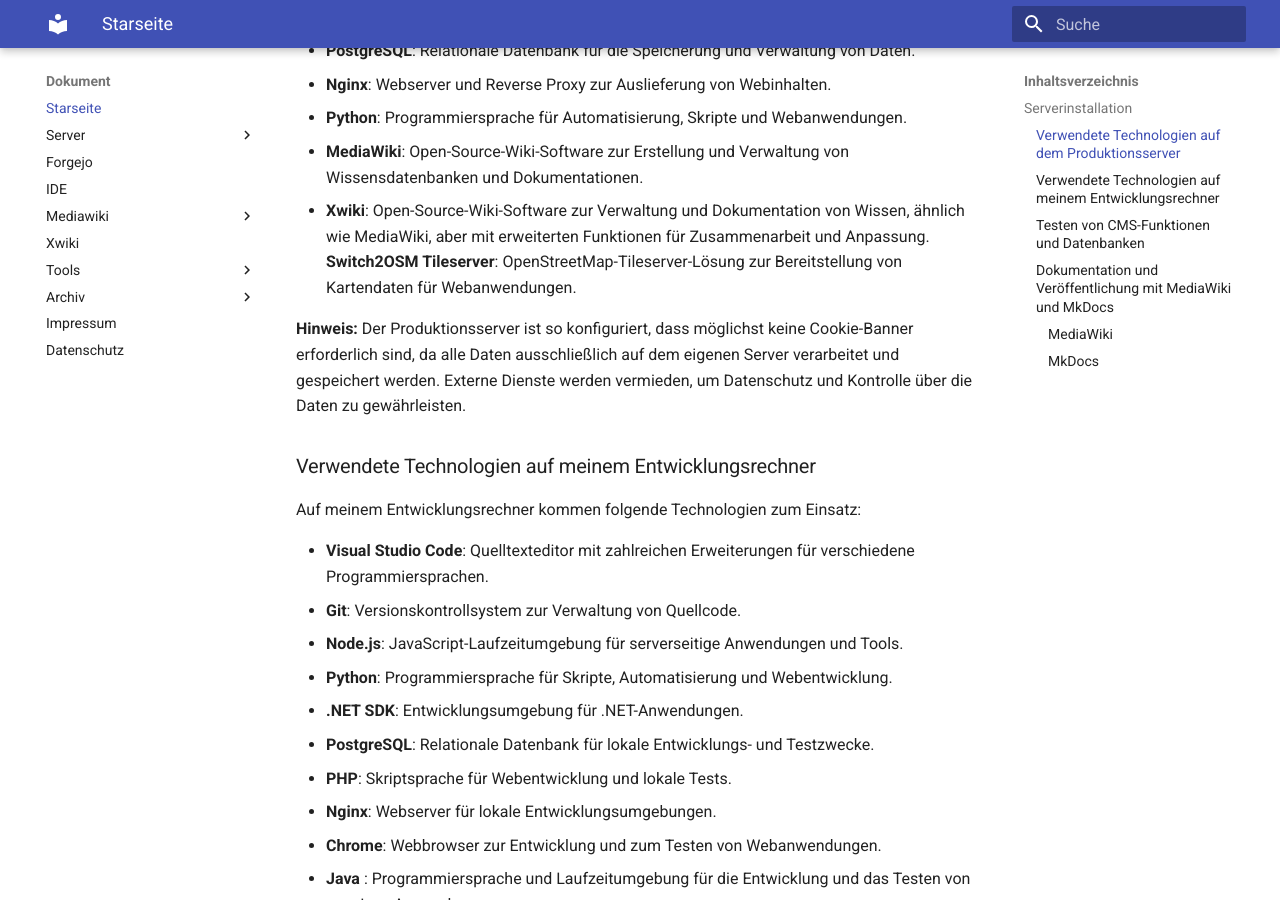
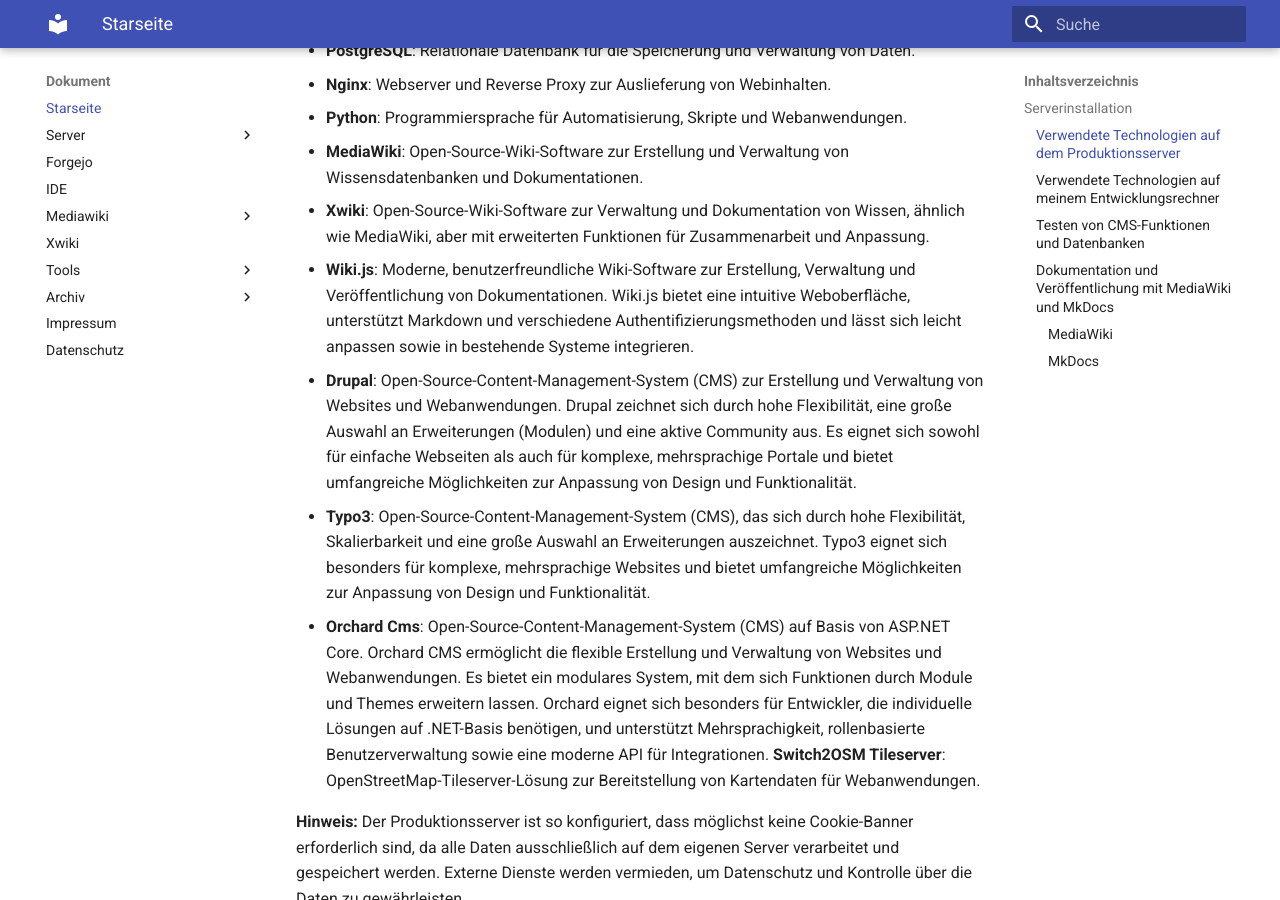
Before and after one commit to thorstenkloehn/dokument, an MkDocs documentation site: the page built from docs/index.md, in a window 1280 px wide and 900 px high, scrolled down 632 px. Built offline with MkDocs 1.6.1 and Material for MkDocs 9.7.7, drawn with Linux system fonts in a browser that asks for light colours.

Commit message:
Dokumentation: Hinzufügen von Drupal, Typo3 und Orchard CMS zur Liste der verwendeten Technologien auf dem Produktionsserver

```diff
--- a/docs/index.md
+++ b/docs/index.md
@@ -15,7 +15,12 @@
 - **Nginx**: Webserver und Reverse Proxy zur Auslieferung von Webinhalten.
 - **Python**: Programmiersprache für Automatisierung, Skripte und Webanwendungen.
 - **MediaWiki**: Open-Source-Wiki-Software zur Erstellung und Verwaltung von Wissensdatenbanken und Dokumentationen.
-- **Xwiki**: Open-Source-Wiki-Software zur Verwaltung und Dokumentation von Wissen, ähnlich wie MediaWiki, aber mit erweiterten Funktionen für Zusammenarbeit und Anpassung.
+- **Xwiki**: Open-Source-Wiki-Software zur Verwaltung und Dokumentation von Wissen, ähnlich wie MediaWiki, aber mit
+erweiterten Funktionen für Zusammenarbeit und Anpassung.
+- **Wiki.js**: Moderne, benutzerfreundliche Wiki-Software zur Erstellung, Verwaltung und Veröffentlichung von Dokumentationen. Wiki.js bietet eine intuitive Weboberfläche, unterstützt Markdown und verschiedene Authentifizierungsmethoden und lässt sich leicht anpassen sowie in bestehende Systeme integrieren.
+- **Drupal**: Open-Source-Content-Management-System (CMS) zur Erstellung und Verwaltung von Websites und Webanwendungen. Drupal zeichnet sich durch hohe Flexibilität, eine große Auswahl an Erweiterungen (Modulen) und eine aktive Community aus. Es eignet sich sowohl für einfache Webseiten als auch für komplexe, mehrsprachige Portale und bietet umfangreiche Möglichkeiten zur Anpassung von Design und Funktionalität.
+- **Typo3**: Open-Source-Content-Management-System (CMS), das sich durch hohe Flexibilität, Skalierbarkeit und eine große Auswahl an Erweiterungen auszeichnet. Typo3 eignet sich besonders für komplexe, mehrsprachige Websites und bietet umfangreiche Möglichkeiten zur Anpassung von Design und Funktionalität.
+- **Orchard Cms**: Open-Source-Content-Management-System (CMS) auf Basis von ASP.NET Core. Orchard CMS ermöglicht die flexible Erstellung und Verwaltung von Websites und Webanwendungen. Es bietet ein modulares System, mit dem sich Funktionen durch Module und Themes erweitern lassen. Orchard eignet sich besonders für Entwickler, die individuelle Lösungen auf .NET-Basis benötigen, und unterstützt Mehrsprachigkeit, rollenbasierte Benutzerverwaltung sowie eine moderne API für Integrationen.
 **Switch2OSM Tileserver**: OpenStreetMap-Tileserver-Lösung zur Bereitstellung von Kartendaten für Webanwendungen.
 
 **Hinweis:** Der Produktionsserver ist so konfiguriert, dass möglichst keine Cookie-Banner erforderlich sind, da alle Daten ausschließlich auf dem eigenen Server verarbeitet und gespeichert werden. Externe Dienste werden vermieden, um Datenschutz und Kontrolle über die Daten zu gewährleisten.
```
